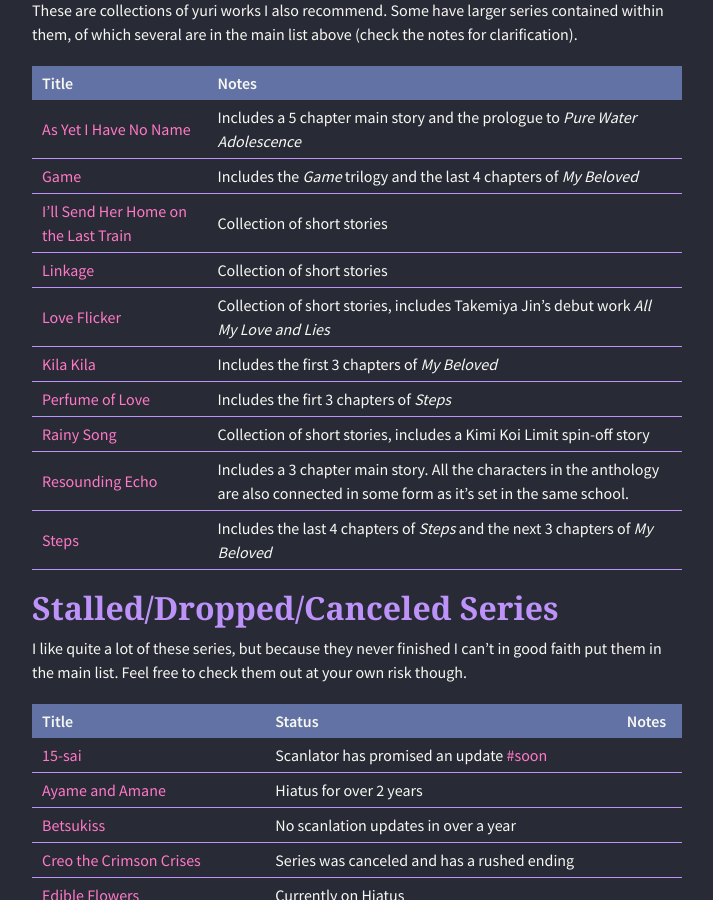
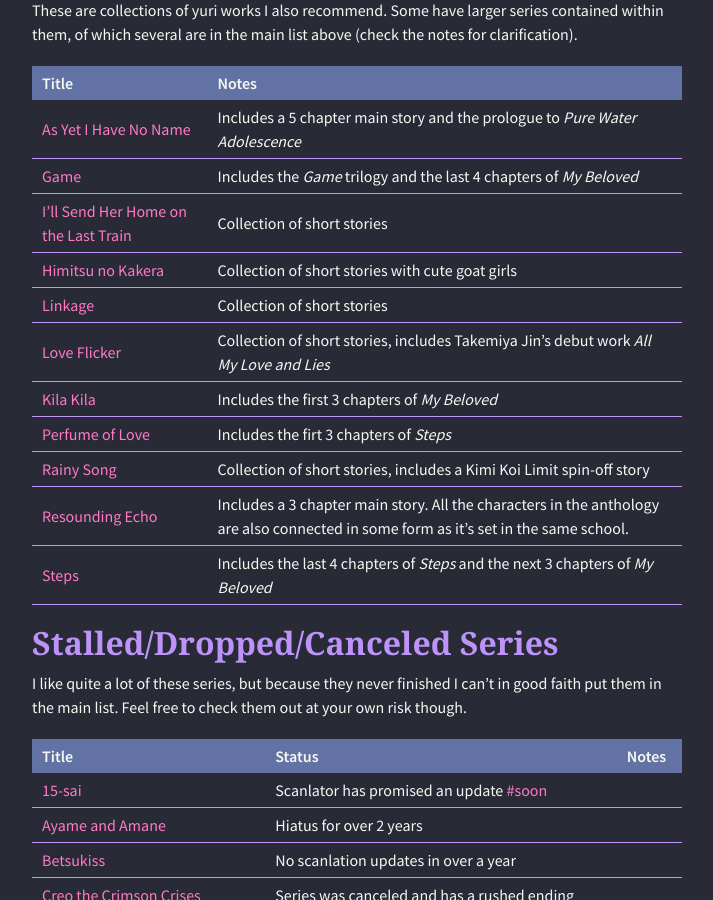
Before and after one commit to Nogooduser/yuri-list, a Jekyll site: the page built from index.md, in a window 1280 px wide and 900 px high, scrolled down 4679 px. Shown: the whole window, without its empty margins (283-996 px from the left). Built offline with Jekyll 4.4.1, drawn with Linux system fonts in a browser that asks for light colours; nearby versions of some CDN libraries.

Commit message:
Update index.md

```diff
--- a/index.md
+++ b/index.md
@@ -141,6 +141,7 @@ These are collections of yuri works I also recommend. Some have larger series co
 [As Yet I Have No Name](https://dynasty-scans.com/anthologies/as_yet_i_have_no_name)|Includes a 5 chapter main story and the prologue to *Pure Water Adolescence*
 [Game](https://dynasty-scans.com/anthologies/game_collection)|Includes the *Game* trilogy and the last 4 chapters of *My Beloved*
 [I'll Send Her Home on the Last Train](https://dynasty-scans.com/anthologies/ill_send_her_home_on_the_last_train)|Collection of short stories
+[Himitsu no Kakera](https://mangadex.org/title/27663/himitsu-no-kakera)|Collection of short stories with cute goat girls
 [Linkage](https://dynasty-scans.com/anthologies/linkage)|Collection of short stories
 [Love Flicker](https://dynasty-scans.com/anthologies/love_flicker)|Collection of short stories, includes Takemiya Jin's debut work *All My Love and Lies*
 [Kila Kila](https://dynasty-scans.com/anthologies/kila_kila)|Includes the first 3 chapters of *My Beloved*
```
